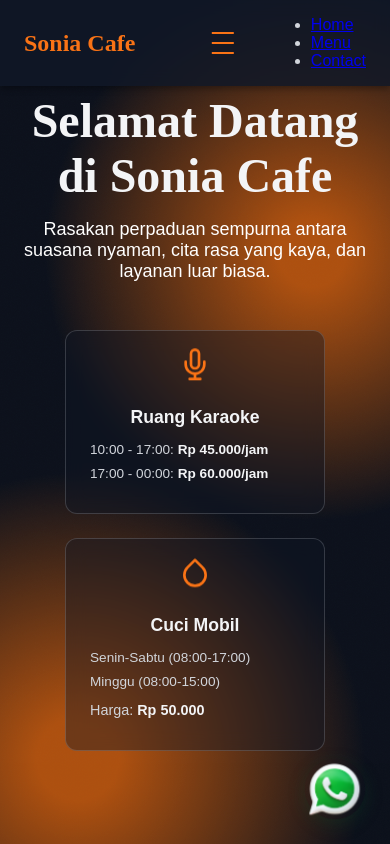
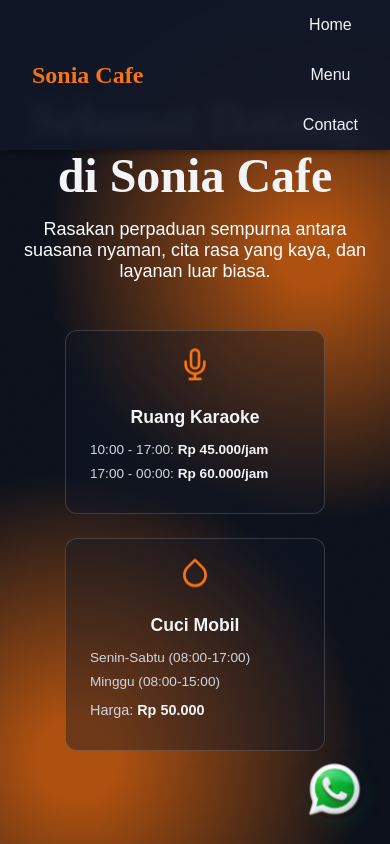
Before and after one commit to saintcitto/sonia-cafe-react, a React (Create React App) app: page / in a window 390 px wide. Shown: the top 844 px of the page. Built offline with nearby package versions, Linux system fonts and the light colour scheme.

Commit message:
refactor: remove hamburger menu and make header static

```diff
--- a/src/components/AppHeader.jsx
+++ b/src/components/AppHeader.jsx
@@ -2,18 +2,9 @@ import React, { useState, useEffect } from 'react';
 
 const AppHeader = () => {
     const [isScrolled, setIsScrolled] = useState(false);
-    const [isMenuOpen, setIsMenuOpen] = useState(false);
 
     const handleScroll = () => {
         setIsScrolled(window.scrollY > 50);
-    };
-
-    const toggleMenu = () => {
-        setIsMenuOpen(!isMenuOpen);
-    };
-
-    const closeMenu = () => {
-        setIsMenuOpen(false);
     };
 
     useEffect(() => {
@@ -24,22 +15,12 @@ const AppHeader = () => {
     return (
         <header className={`app-header ${isScrolled ? 'scrolled' : ''}`}>
             <nav className="container nav-container">
-                <a href="#home" className="nav-brand" onClick={closeMenu}>Sonia Cafe</a>
+                <a href="#home" className="nav-brand">Sonia Cafe</a>
 
-                <button
-                    className={`menu-toggle ${isMenuOpen ? 'open' : ''}`}
-                    onClick={toggleMenu}
-                    aria-label="Toggle menu"
-                >
-                    <span className="bar"></span>
-                    <span className="bar"></span>
-                    <span className="bar"></span>
-                </button>
-
-                <ul className={`nav-links ${isMenuOpen ? 'open' : ''}`}>
-                    <li><a href="#home" onClick={closeMenu}>Home</a></li>
-                    <li><a href="#menu" onClick={closeMenu}>Menu</a></li>
-                    <li><a href="#contact" onClick={closeMenu}>Contact</a></li>
+                <ul className="nav-links">
+                    <li><a href="#home">Home</a></li>
+                    <li><a href="#menu">Menu</a></li>
+                    <li><a href="#contact">Contact</a></li>
                 </ul>
             </nav>
         </header>
--- a/src/scss/components/_header.scss
+++ b/src/scss/components/_header.scss
@@ -3,15 +3,17 @@
     top: 0;
     left: 0;
     right: 0;
-    z-index: 9999;
+    z-index: 50;
     transition: all 0.3s ease-in-out;
+    background-color: rgba(17, 24, 39, 0.95);
+    box-shadow: 0 4px 6px -1px rgba(0, 0, 0, 0.3);
+    backdrop-filter: blur(6px);
 
     .nav-container {
         display: flex;
         justify-content: space-between;
         align-items: center;
-        padding-top: 1rem;
-        padding-bottom: 1rem;
+        padding: 1rem 2rem;
     }
 
     .nav-brand {
@@ -20,80 +22,38 @@
         font-family: $font-display;
         color: $color-accent;
         text-decoration: none;
-        z-index: 10010;
     }
 
-    .menu-toggle {
-        display: none;
-        background: transparent;
-        border: none;
+    .nav-links {
+        display: flex;
+        list-style: none;
+        gap: 2rem;
+        margin: 0;
         padding: 0;
-        cursor: pointer;
-        width: 2.25rem;
-        height: 2.25rem;
-        position: relative;
-        align-items: center;
-        justify-content: center;
-        z-index: 10010;
 
-        .bar {
-            position: absolute;
-            left: 50%;
-            width: 1.4rem;
-            height: 2px;
-            background: $color-accent;
-            transform-origin: center;
-            transition: transform 0.28s cubic-bezier(0.4, 0, 0.2, 1), opacity 0.2s ease;
-        }
+        li a {
+            color: $color-text-light;
+            text-decoration: none;
+            font-weight: 500;
+            transition: color 0.3s ease;
 
-        .bar:nth-child(1) {
-            top: 0.45rem;
-            transform: translateX(-50%);
-        }
-        .bar:nth-child(2) {
-            top: 50%;
-            transform: translate(-50%, -50%);
-        }
-        .bar:nth-child(3) {
-            bottom: 0.45rem;
-            transform: translateX(-50%);
-        }
-
-        &.open .bar:nth-child(1) {
-            top: 50%;
-            transform: translate(-50%, -50%) rotate(45deg);
-        }
-        &.open .bar:nth-child(2) {
-            opacity: 0;
-            transform: translate(-50%, -50%) scaleX(0.2);
-        }
-        &.open .bar:nth-child(3) {
-            top: 50%;
-            transform: translate(-50%, -50%) rotate(-45deg);
+            &:hover {
+                color: $color-accent;
+            }
         }
     }
 
     &.scrolled {
-        background-color: rgba(17, 24, 39, 0.85);
+        background-color: rgba(17, 24, 39, 1);
+        backdrop-filter: blur(8px);
         box-shadow: 0 4px 6px -1px rgba(0, 0, 0, 0.3);
-        backdrop-filter: blur(8px);
     }
 }
 
 @media (max-width: $breakpoint-md) {
-    .app-header {
-        background-color: rgba(17, 24, 39, 0.85);
-        backdrop-filter: blur(8px);
-        box-shadow: 0 4px 6px -1px rgba(0, 0, 0, 0.3);
-
-        .nav-container {
-            padding-left: 1.5rem;
-            padding-right: 1.5rem;
-        }
-
-        .menu-toggle {
-            display: flex;
-        }
-
+    .nav-links {
+        flex-direction: column;
+        align-items: center;
+        gap: 1rem;
     }
 }
```
